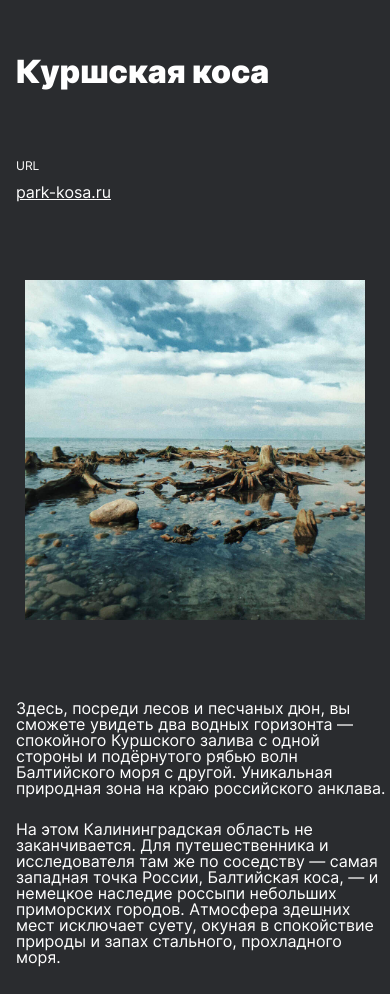
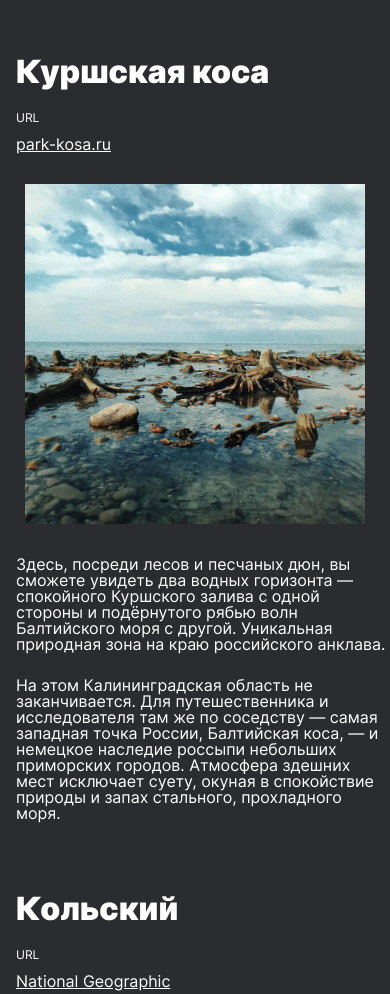
Before and after one commit to olgushe4ka/russian-travel, a plain HTML site: page index.html in a window 390 px wide. Shown: the part 4530-5524 px from the top of the page. Drawn offline with Linux system fonts and the light colour scheme; files whose address does not match are found by name.

Commit message:
Add files via upload

```diff
--- a/blocks/place/place.css
+++ b/blocks/place/place.css
@@ -33,5 +33,7 @@
     justify-content: flex-start;
     align-items: flex-start;
     align-content: flex-start;
+    grid-row-gap: 0;
+    grid-column-gap: 0;
   }
 }
```
